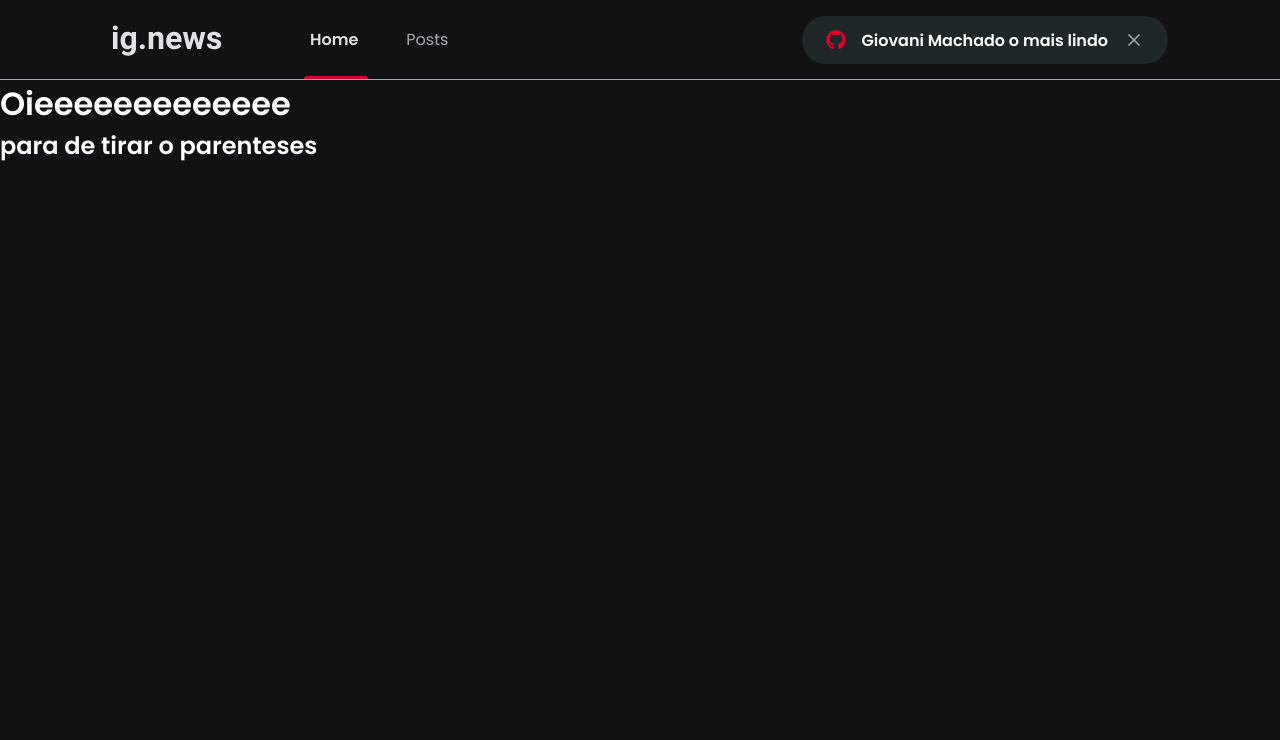
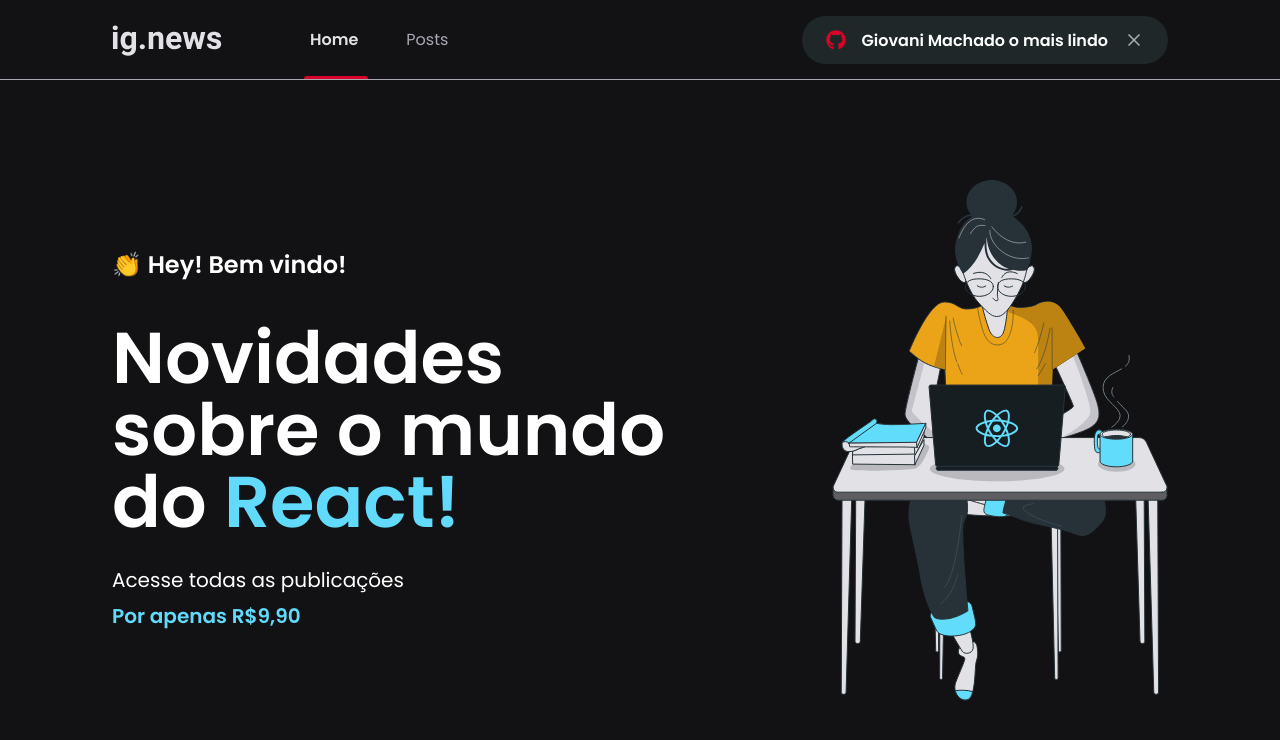
Before and after one commit to Elesiann/gnews, a Next.js app: page / in a window 1280 px wide. Shown: the top 740 px of the page. Built offline with nearby package versions, Linux system fonts and the light colour scheme.

Commit message:
home page styling | missing subscribe button

```diff
--- /dev/null
+++ b/src/pages/home.module.scss
@@ -0,0 +1,43 @@
+.contentContainer {
+  max-width: 1120px;
+  margin: 0 auto;
+  padding: 0 2rem;
+  height: calc(100vh - 5rem);
+
+
+  display: flex;
+  align-items: center;
+  justify-content: space-between;
+}
+
+.hero {
+    max-width: 600px;
+
+    >span {
+        font-size: 1.5rem;
+        font-weight: bold;
+    }
+
+    h1 {
+        font-size: 4.5rem;
+        line-height: 4.5rem;
+        font-weight: 900;
+        margin-top: 2.5rem;
+
+        span {
+            color: var(--cyan-500);
+        }
+
+    }
+
+    p{
+        font-size: 1.25rem;
+        line-height: 2.25rem;
+        margin-top: 1.5rem;
+
+        span {
+            color: var(--cyan-500);
+            font-weight: bold;
+        }
+    }
+}
--- a/src/pages/index.tsx
+++ b/src/pages/index.tsx
@@ -1,16 +1,27 @@
 import Head from "next/head";
+
+import styles from './home.module.scss'
 
 export default function Home() {
   return (
     <>
       <Head>
-        <title>Início | gNews</title>
+        <title>Home | gNews</title>
       </Head>
 
-      <div>
-        <h1>Oieeeeeeeeeeeee</h1>
-        <h2>para de tirar o parenteses</h2>
-      </div>
+      <main className={styles.contentContainer}>
+        <section className={styles.hero}>
+          <span> 👏 Hey! Bem vindo! </span>
+          <h1>Novidades sobre o mundo do <span>React!</span></h1>
+          <p>
+            Acesse todas as publicações <br />
+            <span>Por apenas R$9,90</span>
+          </p>
+        </section>
+
+        <img src="/images/avatar.svg" alt="Coding" />
+
+      </main>
     </>
   );
 }
```
